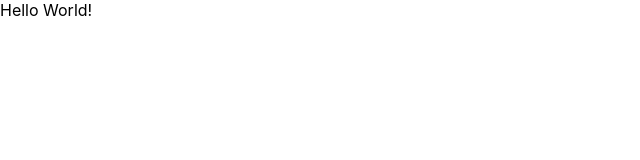
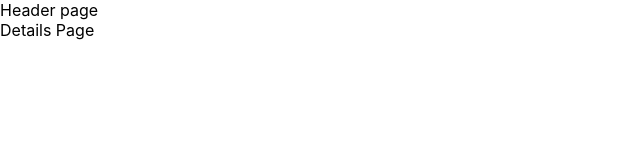
Before and after one commit to omarbabou/react-metrics-webapp, a React (Create React App) app: page /details in a window 1280 px wide. Shown: the top 160 px of the page, without its empty margins (0-640 px from the left). Built offline with nearby package versions, Linux system fonts and the light colour scheme.

Commit message:
Add Routes to the home page

```diff
--- a/src/App.js
+++ b/src/App.js
@@ -1,9 +1,10 @@
 import React from 'react';
+import WelcomePage from './components/home/WelcomePage';
 
-function App() {
-  return (
-    <div className="App">Hello World! </div>
-  );
-}
+const App = () => (
+  <div>
+    <WelcomePage />
+  </div>
+);
 
 export default App;
--- a/src/components/details/DetailsPage.js
+++ b/src/components/details/DetailsPage.js
@@ -0,0 +1,7 @@
+import React from 'react';
+
+const Details = () => (
+  <div> Details Page</div>
+);
+
+export default Details;
--- a/src/components/header/Header.js
+++ b/src/components/header/Header.js
@@ -0,0 +1,7 @@
+import React from 'react';
+
+const Header = () => (
+  <div> Header page</div>
+);
+
+export default Header;
--- a/src/components/home/WelcomePage.js
+++ b/src/components/home/WelcomePage.js
@@ -0,0 +1,23 @@
+import React from 'react';
+import { useSelector } from 'react-redux';
+import { BrowserRouter as Router, Route, Routes } from 'react-router-dom';
+import Details from '../details/DetailsPage';
+import Header from '../header/Header';
+import Locations from '../locations/Locations';
+
+const WelcomePage = () => {
+  const city = useSelector((state) => state.reducerReducer);
+  return (
+    <div className="home-page">
+      <Router>
+        <Header />
+        <Routes>
+          <Route exact path="/" element={<Locations />} />
+          <Route path="/details" element={<Details city={city} />} />
+        </Routes>
+      </Router>
+    </div>
+
+  );
+};
+export default WelcomePage;
--- a/src/components/locations/Locations.js
+++ b/src/components/locations/Locations.js
@@ -0,0 +1,7 @@
+import React from 'react';
+
+const Locations = () => (
+  <div> Locations</div>
+);
+
+export default Locations;
--- a/src/index.js
+++ b/src/index.js
@@ -1,11 +1,15 @@
 import React from 'react';
 import ReactDOM from 'react-dom/client';
+import { Provider } from 'react-redux';
+import store from './redux/configureStore';
 import './index.css';
 import App from './App';
 
 const root = ReactDOM.createRoot(document.getElementById('root'));
 root.render(
   <React.StrictMode>
-    <App />
+    <Provider store={store}>
+      <App />
+    </Provider>
   </React.StrictMode>,
 );
```
Also changed, not shown: src/components/details/Loader.js (+7 -0 lines), src/redux/configureStore.js (line endings or trailing spaces), src/redux/reducer/reducers.js (line endings or trailing spaces).
